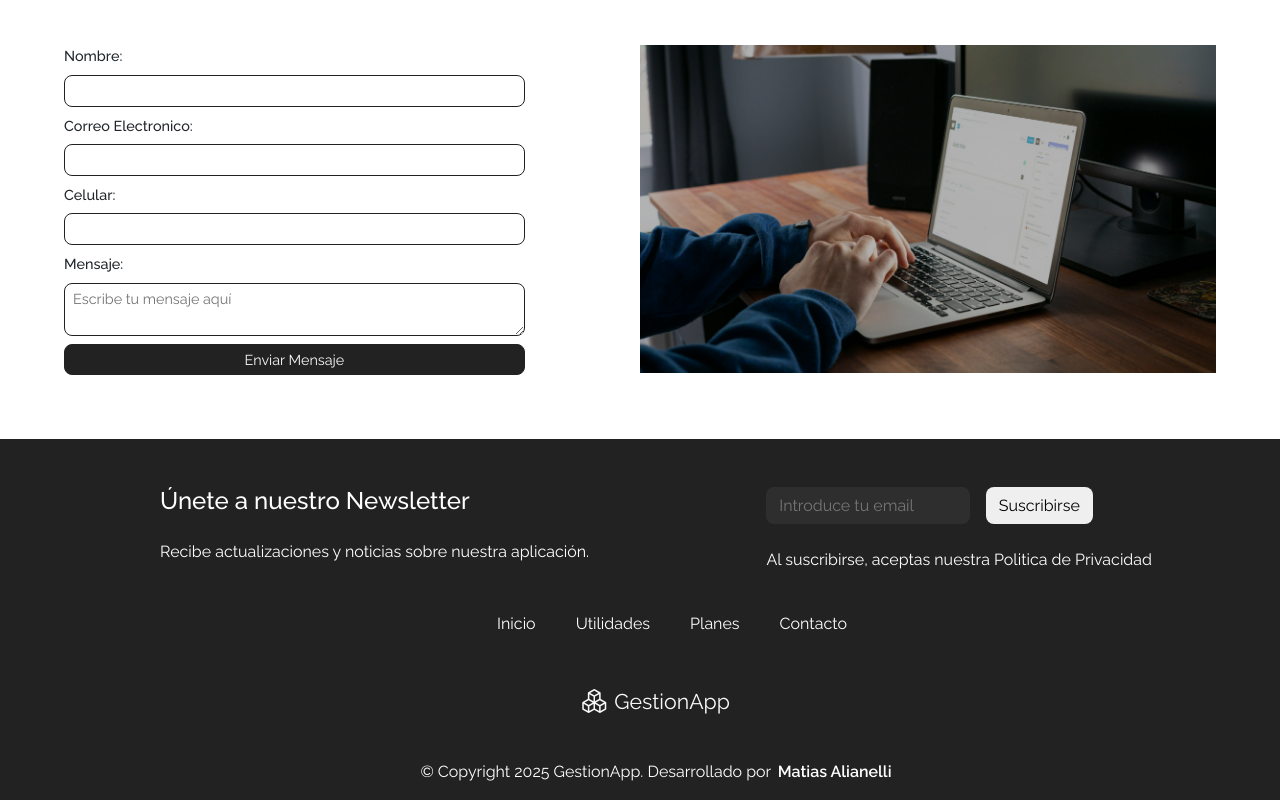
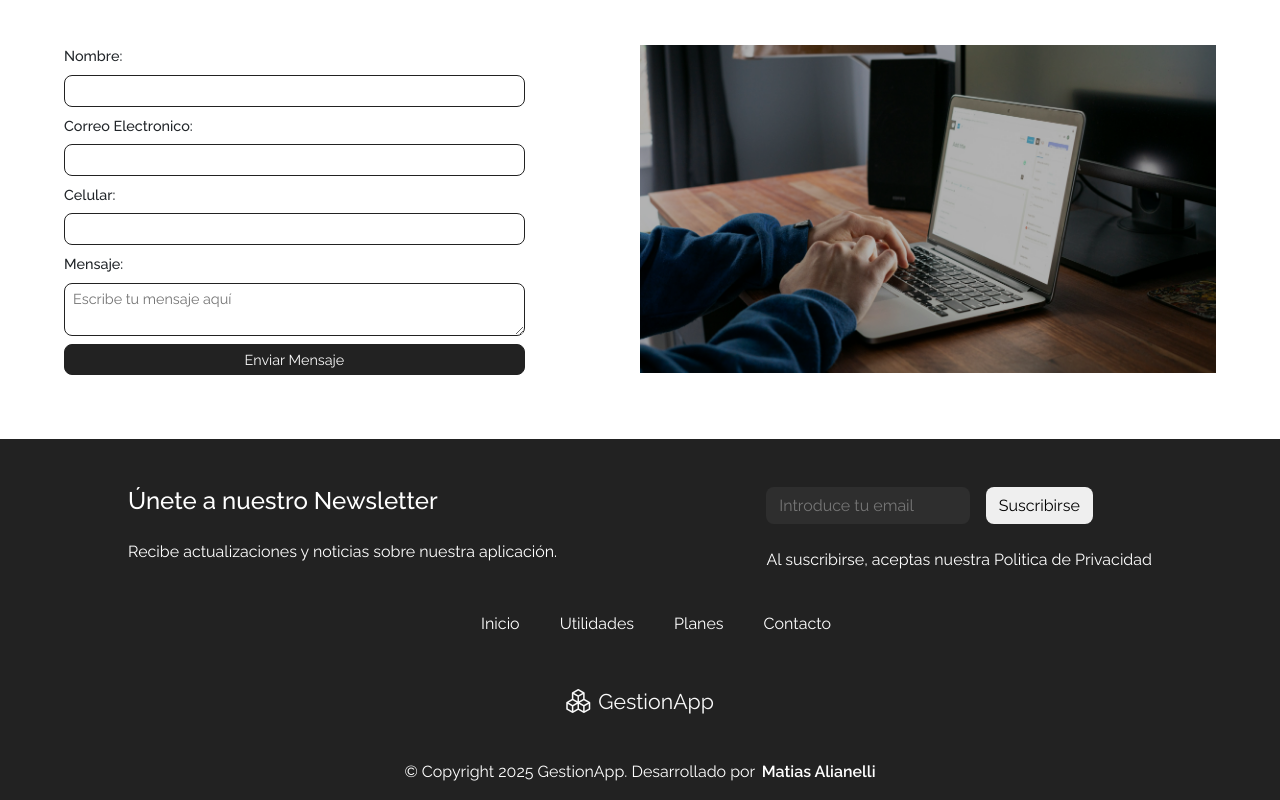
Before and after one commit to matiasealianelli/landing-gestion, a React (Vite) app: page / in a window 1280 px wide. Shown: the part 3106-3906 px from the top of the page. Built offline with nearby package versions, Linux system fonts and the light colour scheme.

Commit message:
Bug: Corregi el padding derecho a porcentaje del Footer

```diff
--- a/src/styles/Footer.css
+++ b/src/styles/Footer.css
@@ -1,5 +1,5 @@
 footer{
-  padding: 3rem 10% 0 10rem;
+  padding: 3rem 10% 0 10%;
   width: 100%;
   background-color: #222;
   display: flex;
```
